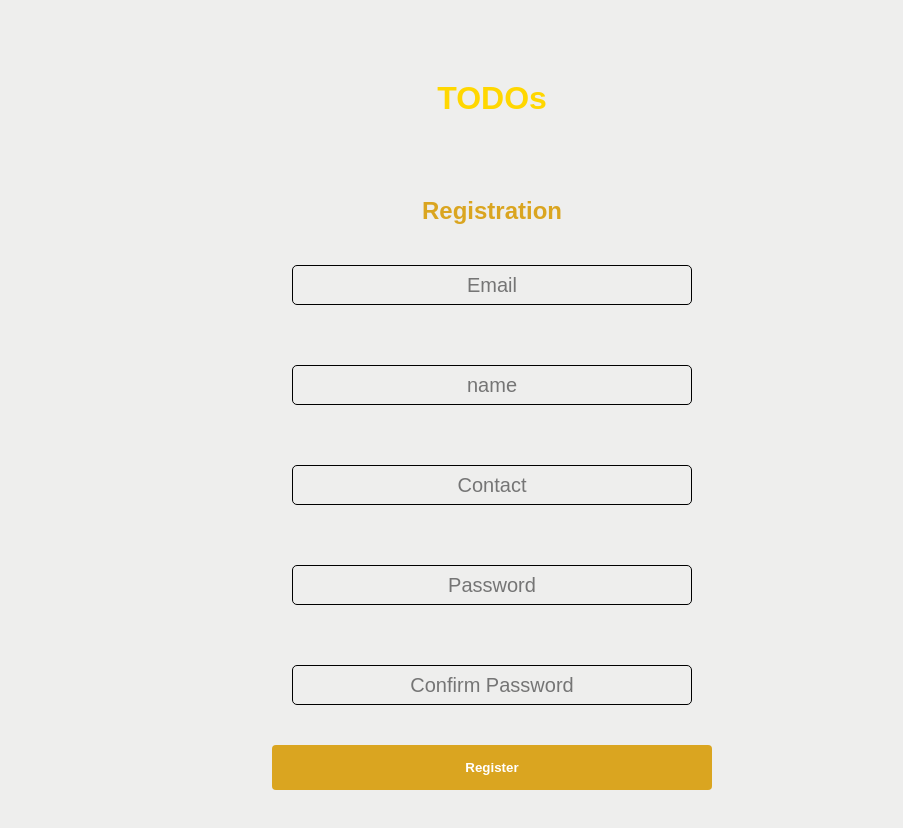
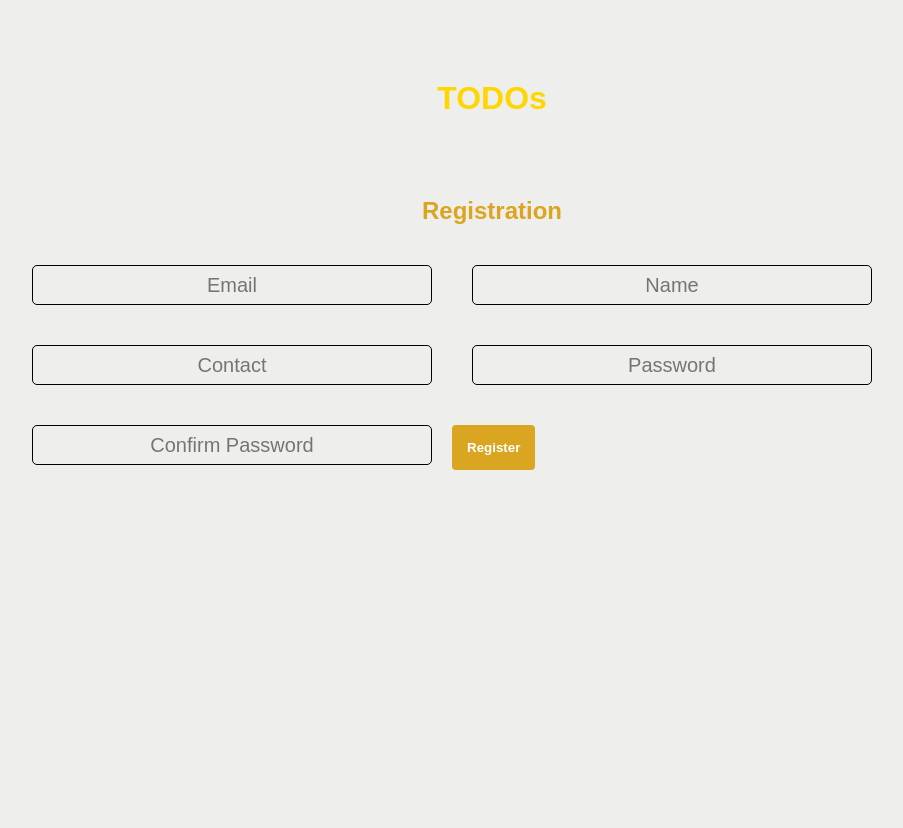
Before and after one commit to mohsin0408/ToDoApp, a React (Create React App) app: page /register in a window 1280 px wide. Shown: the top 828 px of the page, without its empty margins (148-1051 px from the left). After the commit the page ends 800 px from the top, so only its background shows below. Built offline with nearby package versions, Linux system fonts and the light colour scheme.

Commit message:
Registration added

```diff
--- a/src/Login.jsx
+++ b/src/Login.jsx
@@ -1,33 +1,32 @@
 import React, { useState } from "react";
-import { useNavigate } from "react-router-dom";
+import { useNavigate, Link } from "react-router-dom";
+import { getAuth, signInWithEmailAndPassword } from "firebase/auth";
 
-const Login = () =>{
-    const [email,setEmail] = useState("");
-    const [password,setPassword] = useState("");
+const Login = () => {
+    const [email, setEmail] = useState("");
+    const [password, setPassword] = useState("");
     const navigate = useNavigate();
-    const validEmail = "Mohsinali@gmail.com";
-    const validPassword = "mohsin0987";
+    const auth = getAuth();
 
-    const login = (e)=>{
+    const handleLogin = async (e) => {
         e.preventDefault();
-        if ( email === validEmail && password === validPassword ) {
-          // localStorage.setItem("isLoggedIn", "true");
-          // setIsLoggedIn(true);
+        try {
+            await signInWithEmailAndPassword(auth, email, password);
             navigate("/");
-        } else {
-            alert("All fields are mandatory");
+        } catch (error) {
+            console.error("Error during login:", error.message);
+            alert("Invalid email or password. Please try again.");
         }
     };
 
-    return(
-        <>
+    return (
         <div className="main-div">
             <div className="main-heading">
                 <h1>TODOs</h1>
             </div>
             <div className="login-form">
                 <h2 className="heading-sm">Login</h2>
-        <form className="new-form" onSubmit={login} autoComplete="off" >
+                <form onSubmit={handleLogin}>
                     <div>
                         <label htmlFor="email">Email</label>
                         <input
@@ -38,27 +37,29 @@ const Login = () =>{
                             value={email}
                             className="newInput"
                             onChange={(e) => setEmail(e.target.value)}
+                            required
                         />
                     </div>
                     <div>
                         <label htmlFor="password">Password</label>
                         <input
                             type="password"
+                            id="password"
                             placeholder="Password"
-          id="password"
                             value={password}
                             className="newInput"
                             onChange={(e) => setPassword(e.target.value)}
+                            required
                         />
                     </div>
                     <button type="submit" className="newButton">Login</button>
                 </form>
+                <Link to='/register'>
                     <span> Doesn't have an account?</span>
+                </Link>
             </div>
         </div>
-        </>
-    )
-}
-
+    );
+};
 
 export default Login;
--- a/src/Main.jsx
+++ b/src/Main.jsx
@@ -10,7 +10,7 @@ function Main() {
     const [tasks, setTasks] = useState([]);
     const [inputList, setInputList] = useState('');
     const [doneTasks, setDoneTasks] = useState([]);
-    const [view, setView] = useState('todos'); // Track which view is active
+    const [view, setView] = useState('todos');
 
     const handleInputChange = (event) => {
         setInputList(event.target.value);
--- a/src/Registration.jsx
+++ b/src/Registration.jsx
@@ -1,22 +1,76 @@
-import React from "react";
-function Registration(){
-    return(
-        <>
+import React, { useState } from "react";
+import { useNavigate } from "react-router-dom";
+import { getAuth, createUserWithEmailAndPassword } from "firebase/auth";
+
+const Registration = () => {
+    const [email, setEmail] = useState("");
+    const [password, setPassword] = useState("");
+    const [confirmPassword, setConfirmPassword] = useState("");
+    const navigate = useNavigate();
+    const auth = getAuth();
+
+    const handleRegistration = async (e) => {
+        e.preventDefault();
+        if (password !== confirmPassword) {
+            alert("Passwords do not match");
+            return;
+        }
+        try {
+            await createUserWithEmailAndPassword(auth, email, password);
+            navigate("/main");
+        } catch (error) {
+            console.error("Error during registration:", error.message);
+            alert("Error during registration. Please try again.");
+        }
+    };
+
+    return (
         <div className="main-div">
             <div className="main-heading">
                 <h1>TODOs</h1>
             </div>
             <div className="login-form">
                 <h2 className="heading-sm">Registration</h2>
-                    <input type="Email" placeholder="Email" className="newInput"></input>
-                    <input type="name" placeholder="name" className="newInput"></input>
-                    <input type="Contact" placeholder="Contact" className="newInput"></input>
-                    <input type="Password" placeholder="Password" className="newInput"></input>
-                    <input type=" Confirm Password" placeholder="Confirm Password" className="newInput"></input>
-                    <button className="newButton">Register</button>
+                <form onSubmit={handleRegistration}>
+                    <input
+                        type="email"
+                        placeholder="Email"
+                        className="newInput"
+                        value={email}
+                        onChange={(e) => setEmail(e.target.value)}
+                        required
+                    />
+                    <input
+                        type="text"
+                        placeholder="Name"
+                        className="newInput"
+                    />
+                    <input
+                        type="text"
+                        placeholder="Contact"
+                        className="newInput"
+                    />
+                    <input
+                        type="password"
+                        placeholder="Password"
+                        className="newInput"
+                        value={password}
+                        onChange={(e) => setPassword(e.target.value)}
+                        required
+                    />
+                    <input
+                        type="password"
+                        placeholder="Confirm Password"
+                        className="newInput"
+                        value={confirmPassword}
+                        onChange={(e) => setConfirmPassword(e.target.value)}
+                        required
+                    />
+                    <button type="submit" className="newButton">Register</button>
+                </form>
             </div>
         </div>
-        </>
-    )
-}
+    );
+};
+
 export default Registration;
--- a/src/ToDoList.jsx
+++ b/src/ToDoList.jsx
@@ -10,7 +10,7 @@ function ToDoList({ tasks, moveTaskToDone }) {
                         <div className="task"> {task.text} </div>
                         <div>
                             <button className="finish" onClick={() => moveTaskToDone(index)}>
-                                NOT FINISHED
+                               TASK lEFT
                             </button>
                         </div>
                     </div>
```
Also changed, not shown: src/TaskDone.jsx (line endings or trailing spaces). Lines whose indentation alone changed are shown as unchanged.
